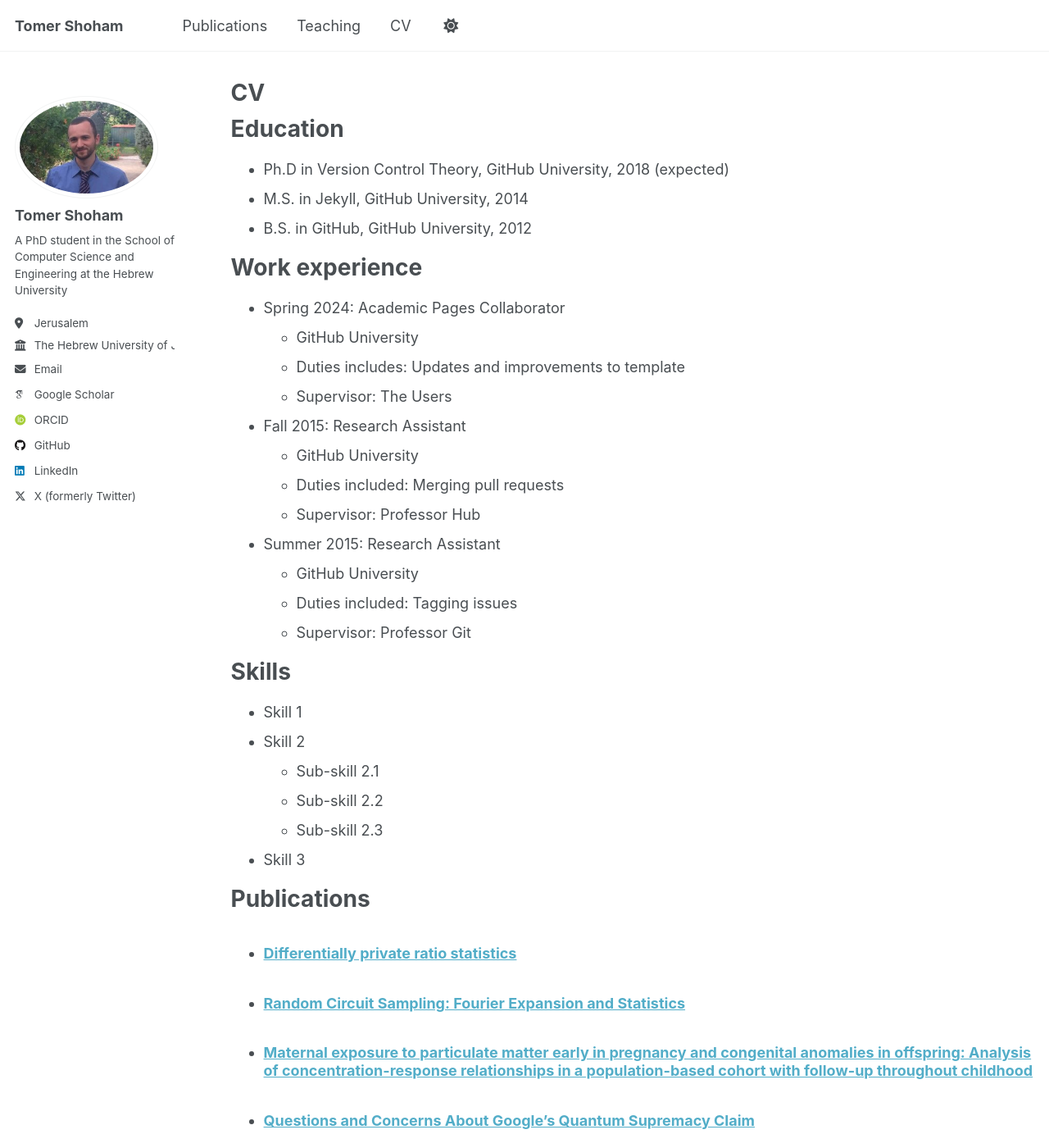
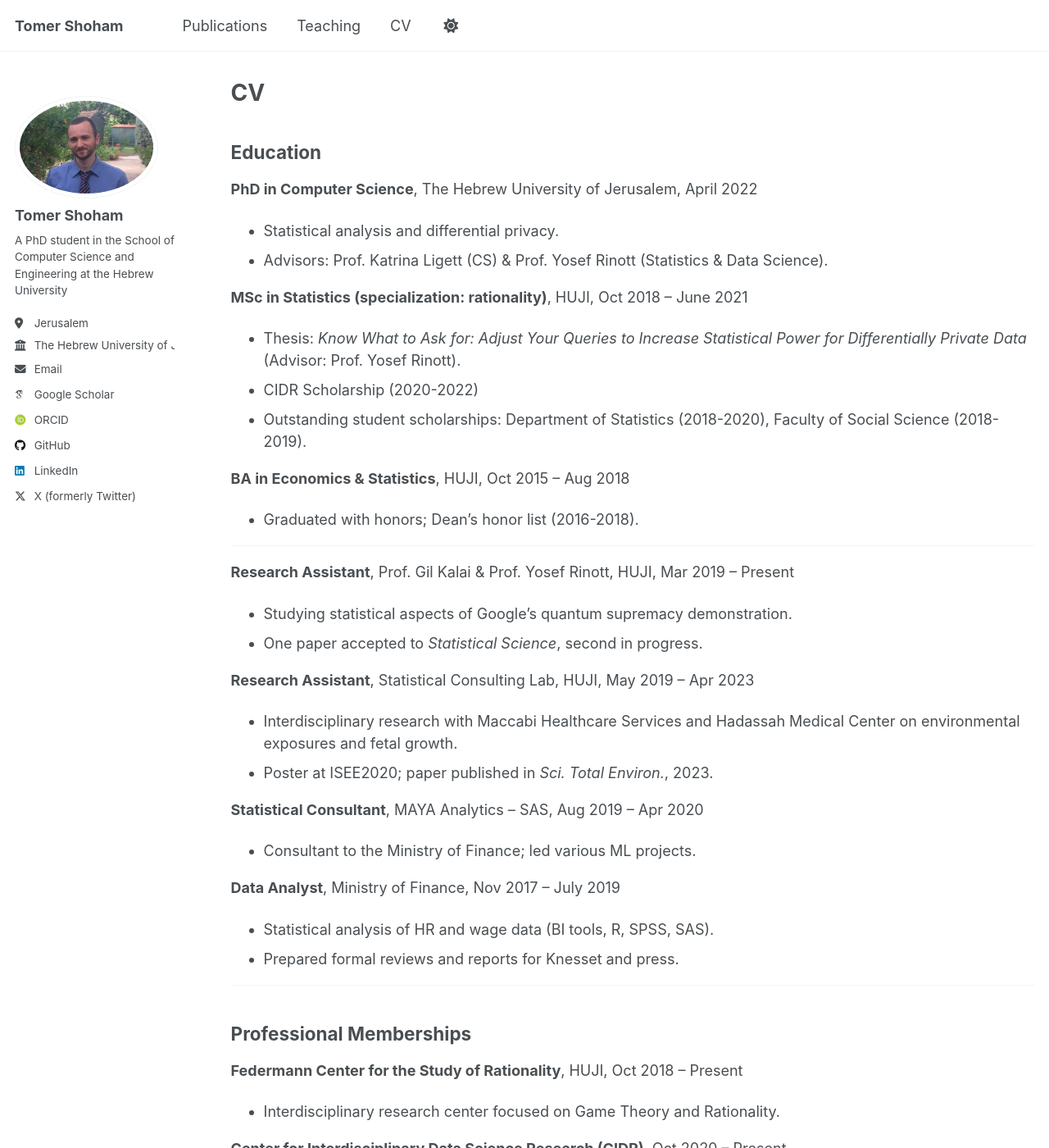
Before and after one commit to TomerShoham1/TomerShoham1.github.io, a Jekyll site: the page built from _pages/cv.md, in a window 1280 px wide and 1400 px high. Shown: the whole window at 82% size. Built offline with Jekyll 4.4.1, drawn with Linux system fonts in a browser that asks for light colours; some web fonts are replaced; a script that is not in the unit is left out; some of the changed text lies outside the part shown.

Commit message:
CV - first commit

```diff
--- a/_pages/cv.md
+++ b/_pages/cv.md
@@ -9,37 +9,47 @@
 
 {% include base_path %}
 
-Education
-======
-* Ph.D in Version Control Theory, GitHub University, 2018 (expected)
-* M.S. in Jekyll, GitHub University, 2014
-* B.S. in GitHub, GitHub University, 2012
+## Education
 
-Work experience
-======
-* Spring 2024: Academic Pages Collaborator
-  * GitHub University
-  * Duties includes: Updates and improvements to template
-  * Supervisor: The Users
+**PhD in Computer Science**, The Hebrew University of Jerusalem, April 2022
+- Statistical analysis and differential privacy.
+- Advisors: Prof. Katrina Ligett (CS) & Prof. Yosef Rinott (Statistics & Data Science).
 
-* Fall 2015: Research Assistant
-  * GitHub University
-  * Duties included: Merging pull requests
-  * Supervisor: Professor Hub
+**MSc in Statistics (specialization: rationality)**, HUJI, Oct 2018 – June 2021
+- Thesis: *Know What to Ask for: Adjust Your Queries to Increase Statistical Power for Differentially Private Data* (Advisor: Prof. Yosef Rinott).
+- CIDR Scholarship (2020-2022)
+- Outstanding student scholarships: Department of Statistics (2018-2020), Faculty of Social Science (2018-2019).
 
-* Summer 2015: Research Assistant
-  * GitHub University
-  * Duties included: Tagging issues
-  * Supervisor: Professor Git
+**BA in Economics & Statistics**, HUJI, Oct 2015 – Aug 2018
+- Graduated with honors; Dean’s honor list (2016-2018).
 
-Skills
-======
-* Skill 1
-* Skill 2
-  * Sub-skill 2.1
-  * Sub-skill 2.2
-  * Sub-skill 2.3
-* Skill 3
+---
+
+**Research Assistant**, Prof. Gil Kalai & Prof. Yosef Rinott, HUJI, Mar 2019 – Present
+- Studying statistical aspects of Google’s quantum supremacy demonstration.
+- One paper accepted to *Statistical Science*, second in progress.
+
+**Research Assistant**, Statistical Consulting Lab, HUJI, May 2019 – Apr 2023
+- Interdisciplinary research with Maccabi Healthcare Services and Hadassah Medical Center on environmental exposures and fetal growth.
+- Poster at ISEE2020; paper published in *Sci. Total Environ.*, 2023.
+
+**Statistical Consultant**, MAYA Analytics – SAS, Aug 2019 – Apr 2020
+- Consultant to the Ministry of Finance; led various ML projects.
+
+**Data Analyst**, Ministry of Finance, Nov 2017 – July 2019
+- Statistical analysis of HR and wage data (BI tools, R, SPSS, SAS).
+- Prepared formal reviews and reports for Knesset and press.
+
+---
+
+## Professional Memberships
+
+**Federmann Center for the Study of Rationality**, HUJI, Oct 2018 – Present
+- Interdisciplinary research center focused on Game Theory and Rationality.
+
+**Center for Interdisciplinary Data Science Research (CIDR)**, Oct 2020 – Present
+
+
 
 Publications
 ======
@@ -47,11 +57,15 @@
     {% include archive-single-cv.html %}
   {% endfor %}</ul>
 
-Talks
-======
-  <ul>{% for post in site.talks reversed %}
-    {% include archive-single-talk-cv.html  %}
-  {% endfor %}</ul>
+[//]: # (Talks)
+
+[//]: # (======)
+
+[//]: # (  <ul>{% for post in site.talks reversed %})
+
+[//]: # (    {% include archive-single-talk-cv.html  %})
+
+[//]: # (  {% endfor %}</ul>)
 
 Teaching
 ======
@@ -59,6 +73,8 @@
     {% include archive-single-cv.html %}
   {% endfor %}</ul>
 
-Service and leadership
-======
-* Currently signed in to 43 different slack teams
+[//]: # (Service and leadership)
+
+[//]: # (======)
+
+[//]: # (* Currently signed in to 43 different slack teams)
```
